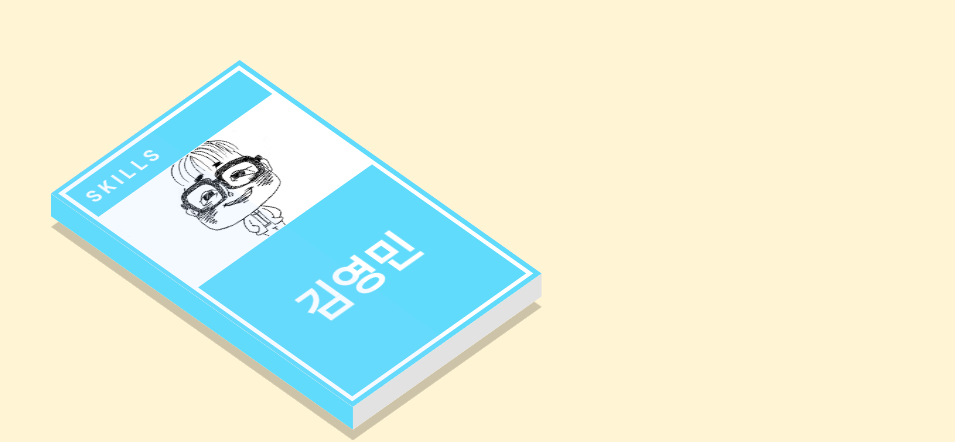
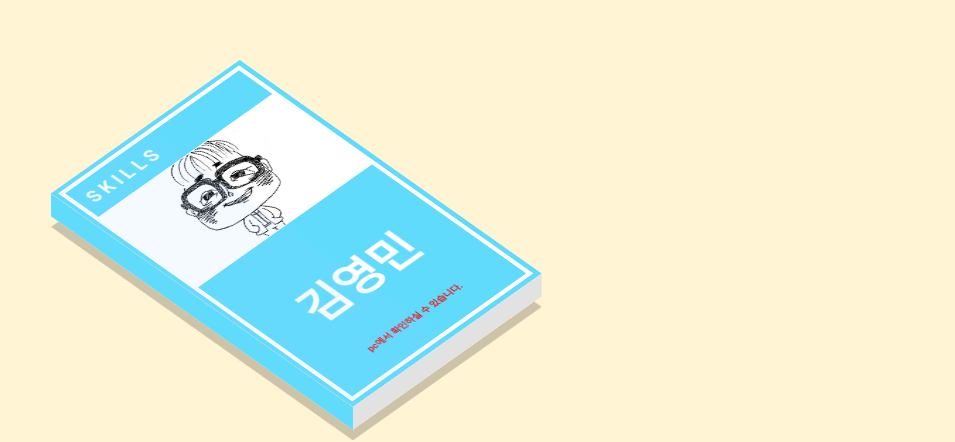
Before and after one commit to oinochoe/portfolio, a plain HTML site: page diary.html in a window 1280 px wide. Shown: the part 140-582 px from the top of the page, without its empty margins (325-1280 px from the left). Drawn offline with Linux system fonts and the light colour scheme; a web font is replaced by a local one.

Commit message:
pc에서만 확인가능하다는 문구 삽입

```diff
--- a/css/diary.css
+++ b/css/diary.css
@@ -164,10 +164,15 @@ body {
 }
 
 .book .intro h1 {
-  padding: 0.5em 0.25em;
+  padding: 0.5em 0.25em 0;
   font-size: 5em;
   color: #fff;
   word-break: break-all;
+}
+.book .intro span {
+  font-size: 1em;
+  color: #ec1920;
+  font-weight: bold;
 }
 
 .book .intro img {
--- a/diary.html
+++ b/diary.html
@@ -25,6 +25,7 @@
               <h2>SKILLS</h2>
               <img src="./img/yeongmin.png" alt="" />
               <h1>김영민</h1>
+              <span>pc에서 확인하실 수 있습니다.</span>
             </div>
           </div>
           <div class="page back"></div>
```
Also changed, not shown: css/diary.min.css.
